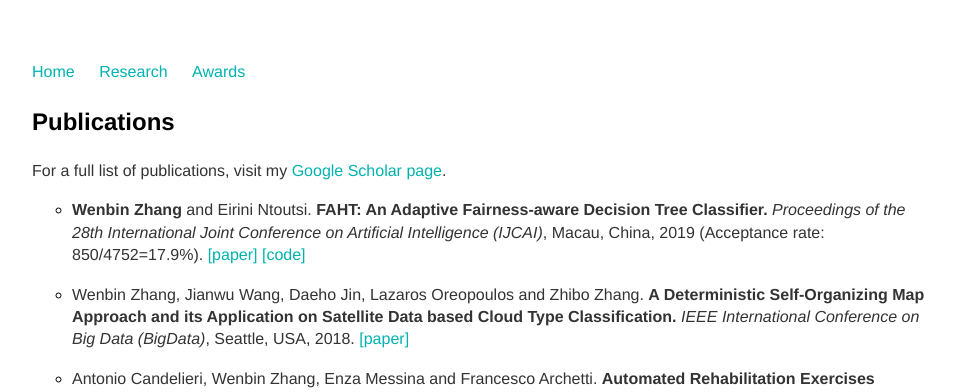
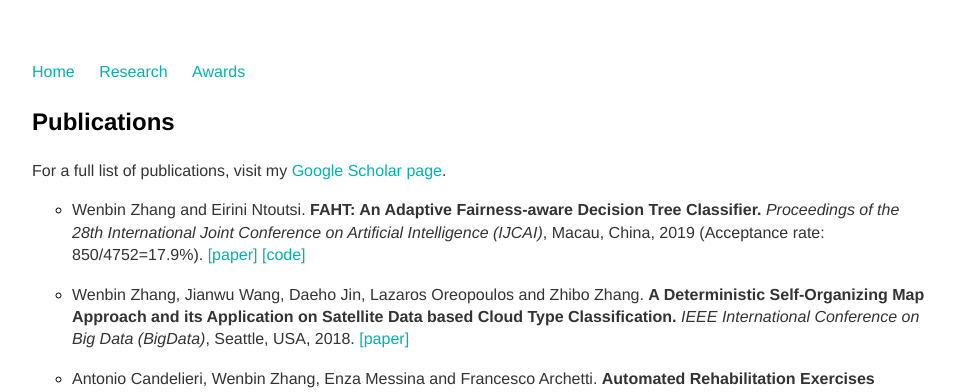
Before and after one commit to vanbanTruong/vanbanTruong.github.io, a Jekyll site: the page built from research.md, in a window 1280 px wide. Shown: the top 392 px of the page, without its empty margins (160-1119 px from the left). Built offline with Jekyll 4.4.1, drawn with Linux system fonts in a browser that asks for light colours.

Commit message:
Update research.md

```diff
--- a/research.md
+++ b/research.md
@@ -6,7 +6,7 @@ title: Research
 ### Publications
 For a full list of publications, visit my [Google Scholar page](https://scholar.google.com/citations?hl=en&user=M802p54AAAAJ).
 
-* <strong>Wenbin Zhang</strong> and Eirini Ntoutsi. **FAHT: An Adaptive Fairness-aware Decision Tree Classifier.** *Proceedings of the 28th International Joint Conference on Artificial Intelligence (IJCAI)*, Macau, China, 2019 (Acceptance rate: 850/4752=17.9%). [[paper]](/assets/IJCAI19.pdf) [[code]](https://github.com/vanbanTruong/FAHT)
+* <span class="underline">Wenbin Zhang</span> and Eirini Ntoutsi. **FAHT: An Adaptive Fairness-aware Decision Tree Classifier.** *Proceedings of the 28th International Joint Conference on Artificial Intelligence (IJCAI)*, Macau, China, 2019 (Acceptance rate: 850/4752=17.9%). [[paper]](/assets/IJCAI19.pdf) [[code]](https://github.com/vanbanTruong/FAHT)
 
 
 * Wenbin Zhang, Jianwu Wang, Daeho Jin, Lazaros Oreopoulos and Zhibo Zhang. **A Deterministic Self-Organizing Map Approach and its Application on Satellite Data based Cloud Type Classification.** *IEEE International Conference on Big Data (BigData)*, Seattle, USA, 2018. [[paper]](/assets/BigData18.pdf)
```
